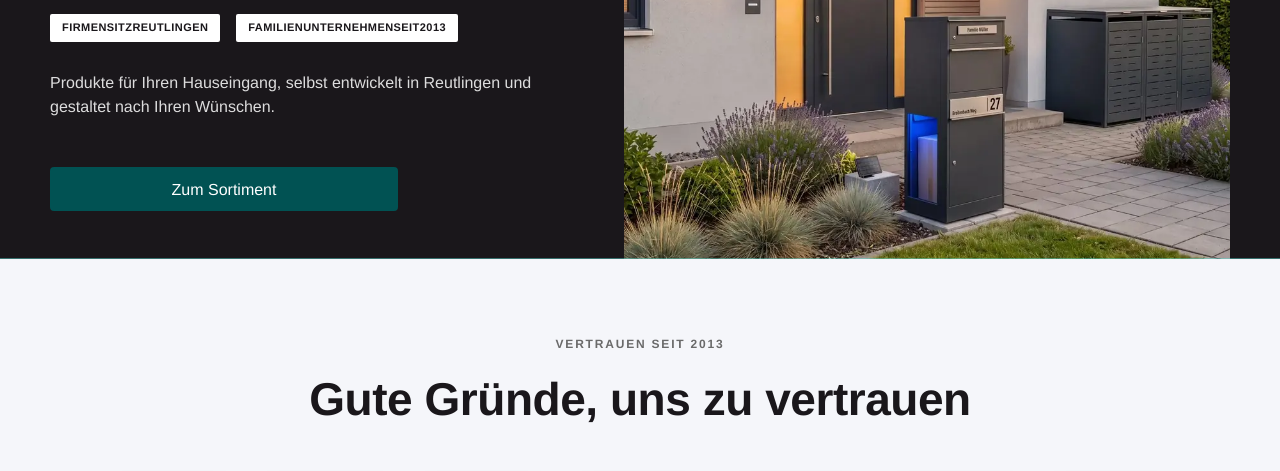
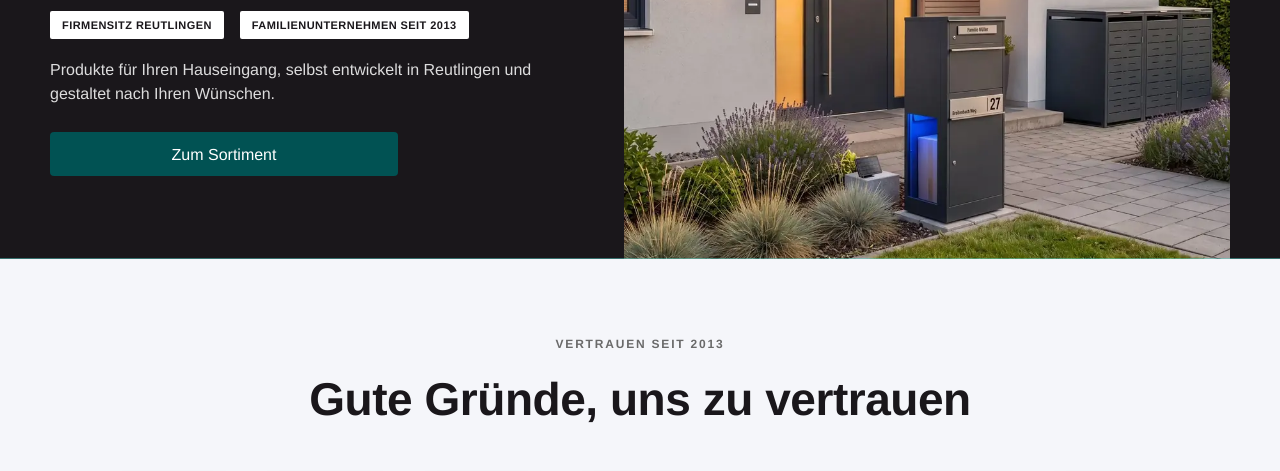
Before and after one commit to SabaVafa/why-metzler-preview, a plain HTML site: page r1/warum-metzler.html in a window 1280 px wide. Shown: the part 343-814 px from the top of the page. Drawn offline with Linux system fonts and the light colour scheme.

Commit message:
Warum Metzler: hero gaps on an 8 px rhythm, chapter bar exactly like the about-us prototype (R178, R179)
Co-Authored-By: Claude Opus 5.5 <noreply@anthropic.com>

```diff
--- a/r1/warum-metzler.html
+++ b/r1/warum-metzler.html
@@ -19,7 +19,7 @@
 
   <link rel="stylesheet" href="../css/proto-live.css">
 
-<link rel="stylesheet" href="../css/warum-metzler.min.css?v=cf546ace">
+<link rel="stylesheet" href="../css/warum-metzler.min.css?v=4a6feafb">
 
 </head>
 <body data-headtype="0" data-page="31" class="body-offcanvas body-checkout-v2">
```
Also changed, not shown: css/warum-metzler.min.css.
